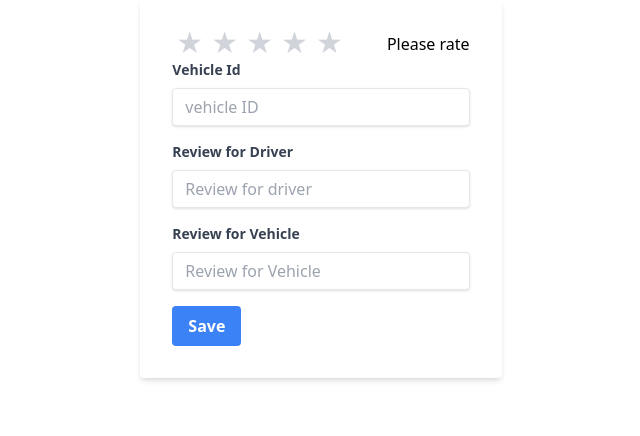
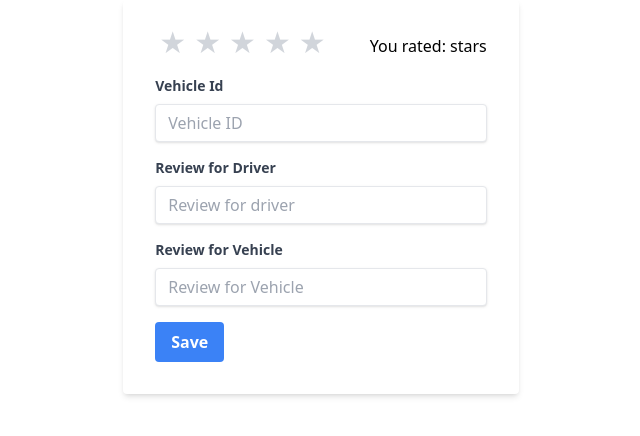
Before and after one commit to Sudila-Jayasekara/EasyRent, a React (Vite) app in the folder frontend/: page /complainsForm in a window 1280 px wide. Shown: the top 436 px of the page, without its empty margins (319-959 px from the left). Built offline with nearby package versions, Linux system fonts and the light colour scheme.

Commit message:
Update dependencies and fix authentication issue

```diff
--- a/frontend/src/pages/Reviews and rating management/ComplainsForm.jsx
+++ b/frontend/src/pages/Reviews and rating management/ComplainsForm.jsx
@@ -1,101 +1,114 @@
 import React, { useState } from "react";
 import axios from "axios";
-import { useNavigate } from "react-router-dom";
 
 const ComplainsForm = () => {
-    const [vehicleid, setVehicleid] = useState('');
-    const [vehicleDescription, setVehicleDescription] = useState('');
-    const [driverDescription, setDriverDescription] = useState('');
-    const [Rating, setRating] = useState(0);
-    const navigate = useNavigate();
+    const [formData, setFormData] = useState({
+        vehicle_id: "",
+        Driver_description: "",
+        Vehicle_description: "",
+        rating: "",
+    });
 
-    const handleSaveData = () => {
-        const data = {
-            vehicleid,
-            vehicleDescription,
-            driverDescription,
-            Rating
+    const handleChange = (e) => {
+        setFormData({ ...formData, [e.target.name]: e.target.value });
     };
 
-        axios.post('http://localhost:5556/Complains', data)
-            .then(() => {
-                navigate('/');
+    const handleSubmit = (e) => {
+        e.preventDefault();
+        console.log(formData);
+        // Send form data to the server
+        axios
+            .post("http://localhost:5556/complains", formData)
+            .then((response) => {
+                console.log(response.data);
             })
-            .catch((err) => {
-                alert('An error occurred. Please check the console for details.');
-                console.log(err);
+            .catch((error) => {
+                console.error(error);
+            });
+
+        // Clear the form after submit
+        setFormData({
+            vehicle_id: "",
+            Driver_description: "",
+            Vehicle_description: "",
+            rating: "",
         });
     };
 
     return (
         <div className="flex flex-col justify-between min-h-screen">
             <div className="flex justify-center">
-                <form  className="bg-white shadow-md rounded px-8 pt-6 pb-8 mb-4">
-                <div className='flex flex-row'>
-                    <div className="flex items-center">
+                <form onSubmit={handleSubmit} className="bg-white shadow-md rounded px-8 pt-6 pb-8 mb-4">
+                    {/* Rating buttons */}
+                    <div className="flex items-center mb-4">
                         {[...Array(5)].map((_, index) => (
                             <button
                                 key={index}
-                                onClick={() => setRating(index + 1)}
+                                onClick={() => setFormData({ ...formData, rating: index + 1 })}
                                 className={`text-3xl mx-1 focus:outline-none ${
-                                    index + 1 <= Rating ? 'text-yellow-500' : 'text-gray-300'
+                                    index + 1 <= formData.rating ? 'text-yellow-500' : 'text-gray-300'
                                 }`}
                             >
                                 ★
                             </button>
                         ))}
+                        <div className="ml-10 mt-2">{formData.rating === 0 ? 'Please rate' : `You rated: ${formData.rating} stars`}</div>
                     </div>
-                    <div className="ml-10 mt-2">{Rating === 0 ? 'Please rate' : `You rated: ${Rating} stars`}</div>
-                </div>
+
+                    {/* Vehicle ID input */}
                     <div className="mb-4">
                         <label className="block text-gray-700 text-sm font-bold mb-2" htmlFor="vehicle_id">Vehicle Id</label>
                         <input
                             className="shadow appearance-none border rounded w-full py-2 px-3 text-gray-700 leading-tight focus:outline-none focus:shadow-outline"
-                        id='vehicle_id'
+                            id="vehicle_id"
                             type="text"
-                        placeholder='vehicle ID'
-                        name='vehicle_id'
-                        value={vehicleid}
-                        onChange={(e) => setVehicleid(e.target.value)}
+                            placeholder="Vehicle ID"
+                            name="vehicle_id"
+                            value={formData.vehicle_id}
+                            onChange={handleChange}
                             required
                         />
                     </div>
+
+                    {/* Driver Description input */}
                     <div className="mb-4">
                         <label className="block text-gray-700 text-sm font-bold mb-2" htmlFor="Driver_description">Review for Driver</label>
                         <input
                             className="shadow appearance-none border rounded w-full py-2 px-3 text-gray-700 leading-tight focus:outline-none focus:shadow-outline"
-                        id='Driver_description'
+                            id="Driver_description"
                             type="text"
-                        placeholder='Review for driver'
-                        name='Driver_description'
-                        value={driverDescription}
-                        onChange={(e) => setDriverDescription(e.target.value)}
+                            placeholder="Review for driver"
+                            name="Driver_description"
+                            value={formData.Driver_description}
+                            onChange={handleChange}
                             required
                         />
                     </div>
+
+                    {/* Vehicle Description input */}
                     <div className="mb-4">
                         <label className="block text-gray-700 text-sm font-bold mb-2" htmlFor="Vehicle_description">Review for Vehicle</label>
                         <input
                             className="shadow appearance-none border rounded w-full py-2 px-3 text-gray-700 leading-tight focus:outline-none focus:shadow-outline"
-                        id='Vehicle_description'
+                            id="Vehicle_description"
                             type="text"
-                        placeholder='Review for Vehicle'
-                        name='Vehicle_description'
-                        value={vehicleDescription}
-                        onChange={(e) => setVehicleDescription(e.target.value)}
+                            placeholder="Review for Vehicle"
+                            name="Vehicle_description"
+                            value={formData.Vehicle_description}
+                            onChange={handleChange}
                             required
                         />
                     </div>
+
+                    {/* Submit button */}
                     <button
                         className="bg-blue-500 hover:bg-blue-700 text-white font-bold py-2 px-4 rounded focus:outline-none focus:shadow-outline"
-                    type="button"
-                    onClick={handleSaveData}
+                        type="submit"
                     >
                         Save
                     </button>
                 </form>
             </div>
-
         </div>
     );
 };
```
Also changed, not shown: 2 other files (tests, documents, lock files or other folders). Lines whose indentation alone changed are shown as unchanged.
